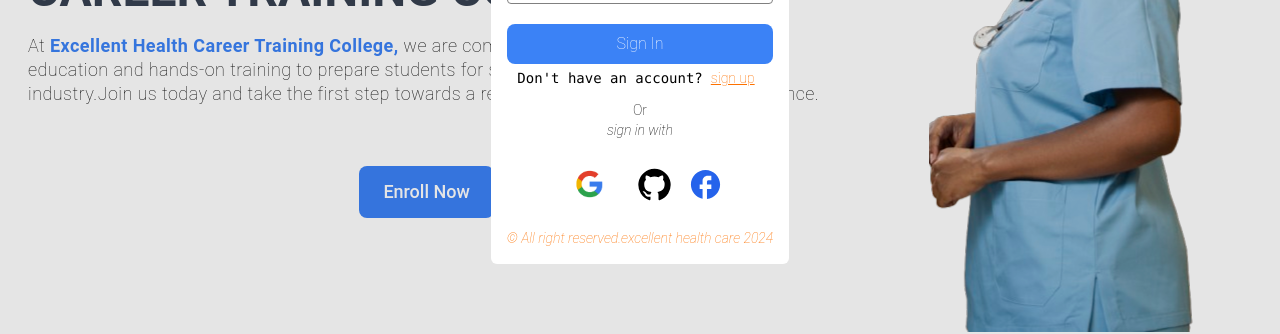
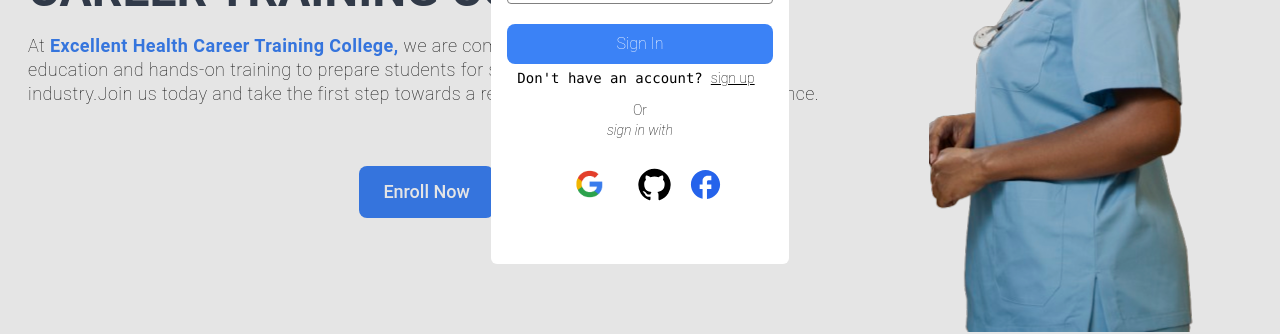
Before and after one commit to code-with-godie/excellent-health-care, a React (Vite) app: page / in a window 1280 px wide. Both pictures are taken after a click on the button "Login". Shown: the part 368-702 px from the top of the page. Built offline with nearby package versions, Linux system fonts and the light colour scheme; no server answers.

Commit message:
fixed theming a link error

```diff
--- a/src/components/auth/Login.jsx
+++ b/src/components/auth/Login.jsx
@@ -134,7 +134,7 @@ const Login = () => {
         <p className=' font-mono'>
           Don&apos;t have an account?
           <span
-            className=' underline text-golden cursor-pointer px-2 font-thin'
+            className=' underline  text- cursor-pointer px-2 font-thin'
             onClick={() => setIsLogedIn(false)}
           >
             sign up
@@ -180,7 +180,7 @@ const Login = () => {
         </Tooltip>
       </div>
       <div className=' flex items-center text-white flex-col'>
-        <p className=' text-golden text-sm italic'>
+        <p className=' text-sm italic'>
           {' '}
           &copy; All right reserved.excellent health care{' '}
           {new Date().getUTCFullYear()}{' '}
--- a/src/components/auth/Register.jsx
+++ b/src/components/auth/Register.jsx
@@ -163,7 +163,7 @@ const Register = () => {
         <p className=' font-mono'>
           Already have an account?{' '}
           <span
-            className=' underline text-golden cursor-pointer px-2 font-thin'
+            className=' underline cursor-pointer px-2 font-thin'
             onClick={() => setIsLogedIn(true)}
           >
             sign in
@@ -209,7 +209,7 @@ const Register = () => {
         </Tooltip>
       </div>
       <div className=' flex items-center text-white flex-col'>
-        <p className=' text-golden text-sm italic'>
+        <p className='text-sm italic'>
           {' '}
           &copy; All right reserved.excellent health care{' '}
           {new Date().getUTCFullYear()}{' '}
--- a/src/pages/dashboard/careers/Careers.jsx
+++ b/src/pages/dashboard/careers/Careers.jsx
@@ -27,7 +27,7 @@ const Careers = () => {
         </p>
         <Link
           className=' bg-sky-600 p-4 rounded-lg'
-          to='/dashboard/new/user'
+          to='/dashboard/careers/add'
         >
           click to add a career
         </Link>
```
